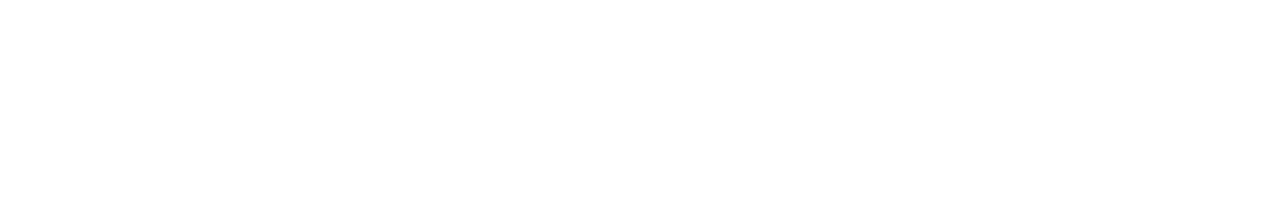
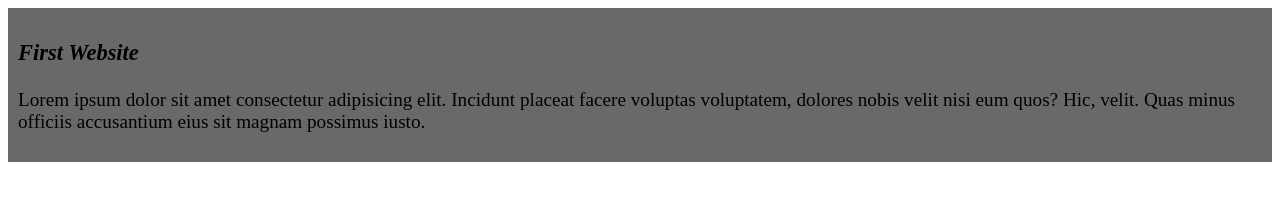
Before and after one commit to nusrat03b/my-website, a plain HTML site: page index.html in a window 1280 px wide. Drawn offline with Linux system fonts and the light colour scheme.

Commit message:
added the first style

```diff
--- a/index.html
+++ b/index.html
@@ -4,8 +4,12 @@
     <meta charset="UTF-8">
     <meta name="viewport" content="width=device-width, initial-scale=1.0">
     <title>My Website</title>
+    <link rel="stylesheet" href="styles/style.css">
 </head>
 <body>
-
+    <div class="first">
+        <h3 class="web">First Website</h3>
+        <p>Lorem ipsum dolor sit amet consectetur adipisicing elit. Incidunt placeat facere voluptas voluptatem, dolores nobis velit nisi eum quos? Hic, velit. Quas minus officiis accusantium eius sit magnam possimus iusto.</p>
+    </div>
 </body>
 </html>
--- /dev/null
+++ b/styles/style.css
@@ -0,0 +1,8 @@
+.first{
+    background-color: dimgray;
+    padding: 10px;
+    font-size: larger;
+}
+.web{
+    font-style: italic;
+}
```
